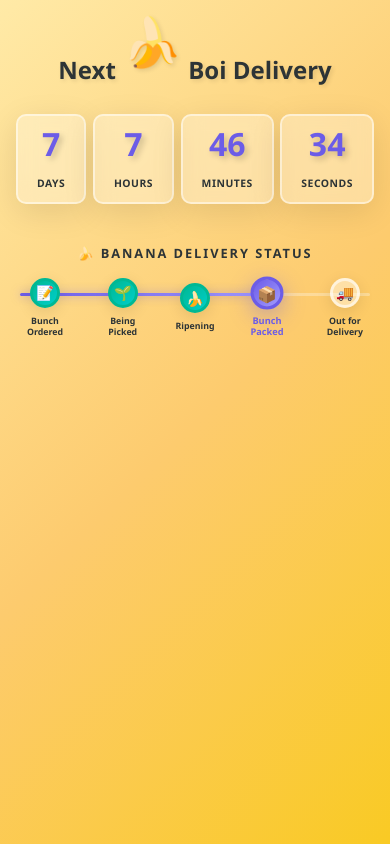
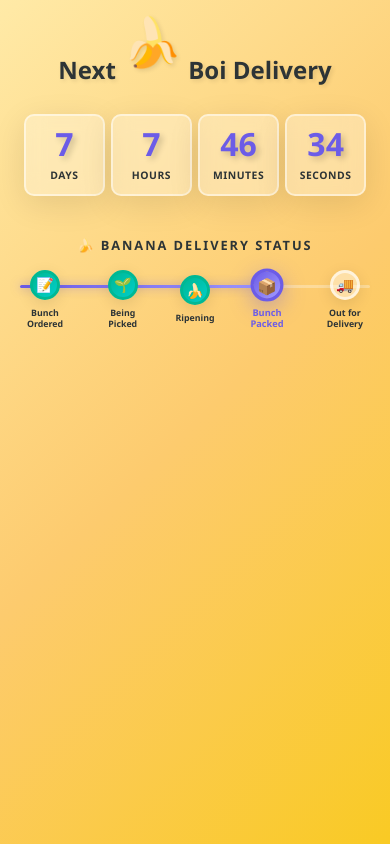
Before and after one commit to StephenCronk/bananatracking, a plain HTML site: page index.html in a window 390 px wide. Drawn offline with Linux system fonts and the light colour scheme.

```diff
--- a/index.html
+++ b/index.html
@@ -52,20 +52,23 @@
         .countdown {
             display: flex;
             justify-content: center;
-            gap: clamp(0.5rem, 3vw, 4rem);
+            gap: clamp(0.5rem, 2vw, 3rem);
             margin-bottom: clamp(1rem, 3vw, 2rem);
-            flex-wrap: wrap;
-            padding: 0 0.5rem;
+            flex-wrap: nowrap;
+            padding: 0 1rem;
+            max-width: 1800px;
+            margin-left: auto;
+            margin-right: auto;
         }
 
         .time-unit {
             background: rgba(255, 255, 255, 0.3);
             backdrop-filter: blur(10px);
             border-radius: clamp(12px, 3vw, 20px);
-            padding: clamp(1rem, 4vw, 4rem);
-            min-width: clamp(70px, 18vw, 280px);
-            flex: 1 1 auto;
-            max-width: 280px;
+            padding: clamp(1rem, 3vw, 3.5rem) clamp(0.75rem, 2vw, 2.5rem);
+            min-width: clamp(70px, 15vw, 220px);
+            flex: 1 1 0;
+            max-width: 350px;
             box-shadow: 0 8px 32px rgba(0, 0, 0, 0.1);
             border: 2px solid rgba(255, 255, 255, 0.5);
             transition: transform 0.3s ease;
@@ -76,7 +79,7 @@
         }
 
         .number {
-            font-size: clamp(2.5rem, 15vw, 18rem);
+            font-size: clamp(2.5rem, 12vw, 14rem);
             font-weight: 900;
             color: #6c5ce7;
             line-height: 1;
@@ -85,16 +88,12 @@
         }
 
         .label {
-            font-size: clamp(0.7rem, 2.5vw, 3rem);
+            font-size: clamp(0.7rem, 2vw, 2.5rem);
             color: #2d3436;
             font-weight: 600;
             text-transform: uppercase;
-            margin-top: clamp(0.5rem, 1.5vw, 2rem);
-            letter-spacing: clamp(1px, 0.5vw, 4px);
-
-            text-transform: uppercase;
-            margin-top: 1rem;
-            letter-spacing: 2px;
+            margin-top: clamp(0.5rem, 1.5vw, 1.5rem);
+            letter-spacing: clamp(1px, 0.5vw, 3px);
         }
 
         .subtitle {
@@ -217,6 +216,7 @@
             .countdown {
                 gap: 0.5rem;
                 margin-bottom: 1.5rem;
+                flex-wrap: wrap;
             }
 
             .time-unit {
```
